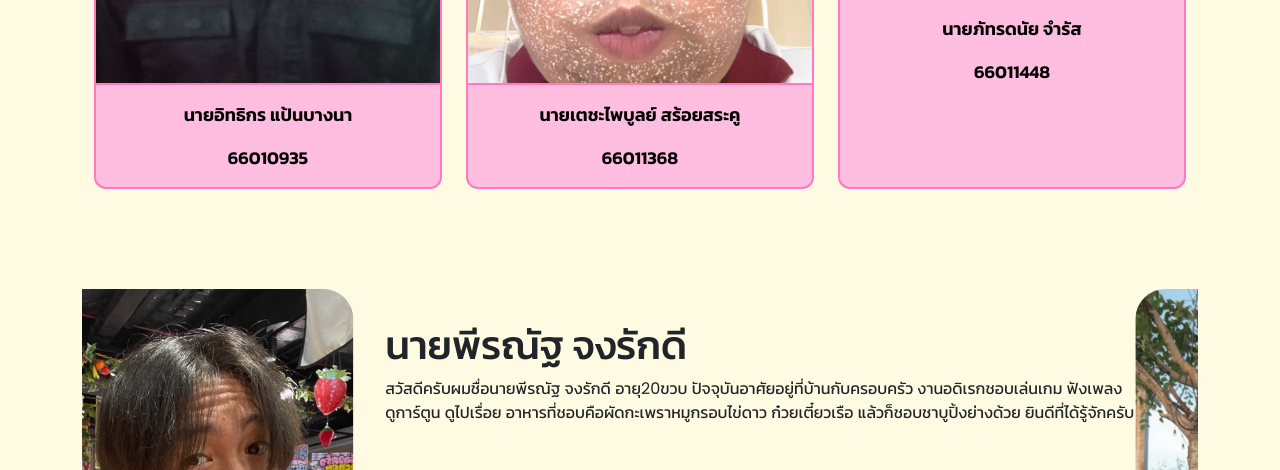
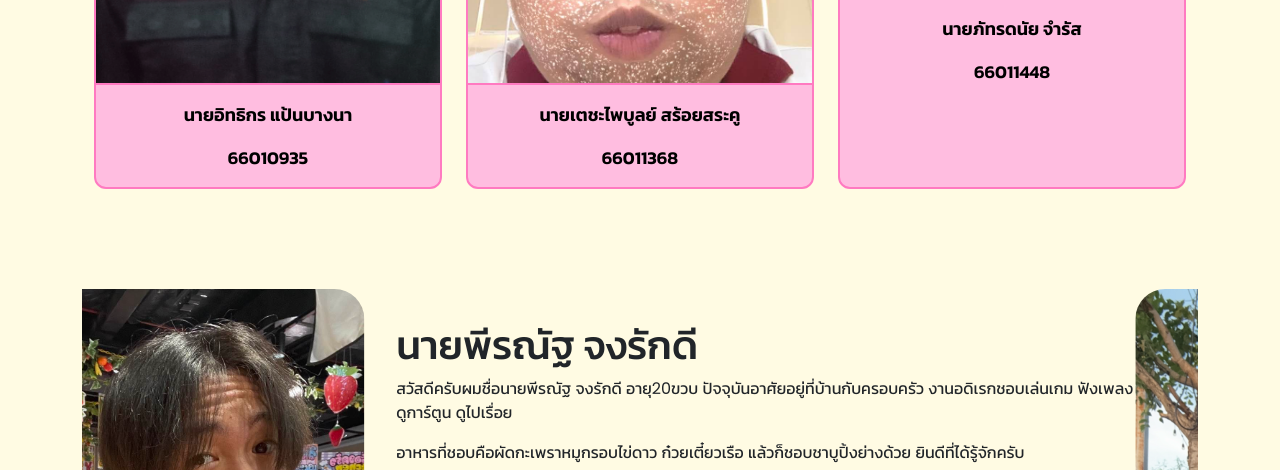
Before and after one commit to patdanai767/patdanai767.github.io, a plain HTML site: page introduction/index.html in a window 1280 px wide. Shown: the part 961-1431 px from the top of the page. Drawn offline with nearby package versions, Linux system fonts and the light colour scheme; a web font is replaced by a local one.

Commit message:
fix:element p

```diff
--- a/introduction/index.html
+++ b/introduction/index.html
@@ -193,15 +193,17 @@
               />
               <div class="text-item">
                 <h1>นายพีรณัฐ จงรักดี</h1>
-                <p>
-                  <span style="margin-bottom: 16px"
-                    >สวัสดีครับผมชื่อนายพีรณัฐ จงรักดี อายุ20ขวบ
+                <div>
+                  <p>
+                    สวัสดีครับผมชื่อนายพีรณัฐ จงรักดี อายุ20ขวบ
                     ปัจจุบันอาศัยอยู่ที่บ้านกับครอบครัว งานอดิเรกชอบเล่นเกม
-                    ฟังเพลง ดูการ์ตูน ดูไปเรื่อย</span
-                  >
-                  อาหารที่ชอบคือผัดกะเพราหมูกรอบไข่ดาว ก๋วยเตี๋ยวเรือ
-                  แล้วก็ชอบชาบูปิ้งย่างด้วย ยินดีที่ได้รู้จักครับ
-                </p>
+                    ฟังเพลง ดูการ์ตูน ดูไปเรื่อย
+                  </p>
+                  <p>
+                    อาหารที่ชอบคือผัดกะเพราหมูกรอบไข่ดาว ก๋วยเตี๋ยวเรือ
+                    แล้วก็ชอบชาบูปิ้งย่างด้วย ยินดีที่ได้รู้จักครับ
+                  </p>
+                </div>
                 <div class="social-icon">
                   <a
                     href="https://www.facebook.com/peeranat.chongrakdee.5"
```
